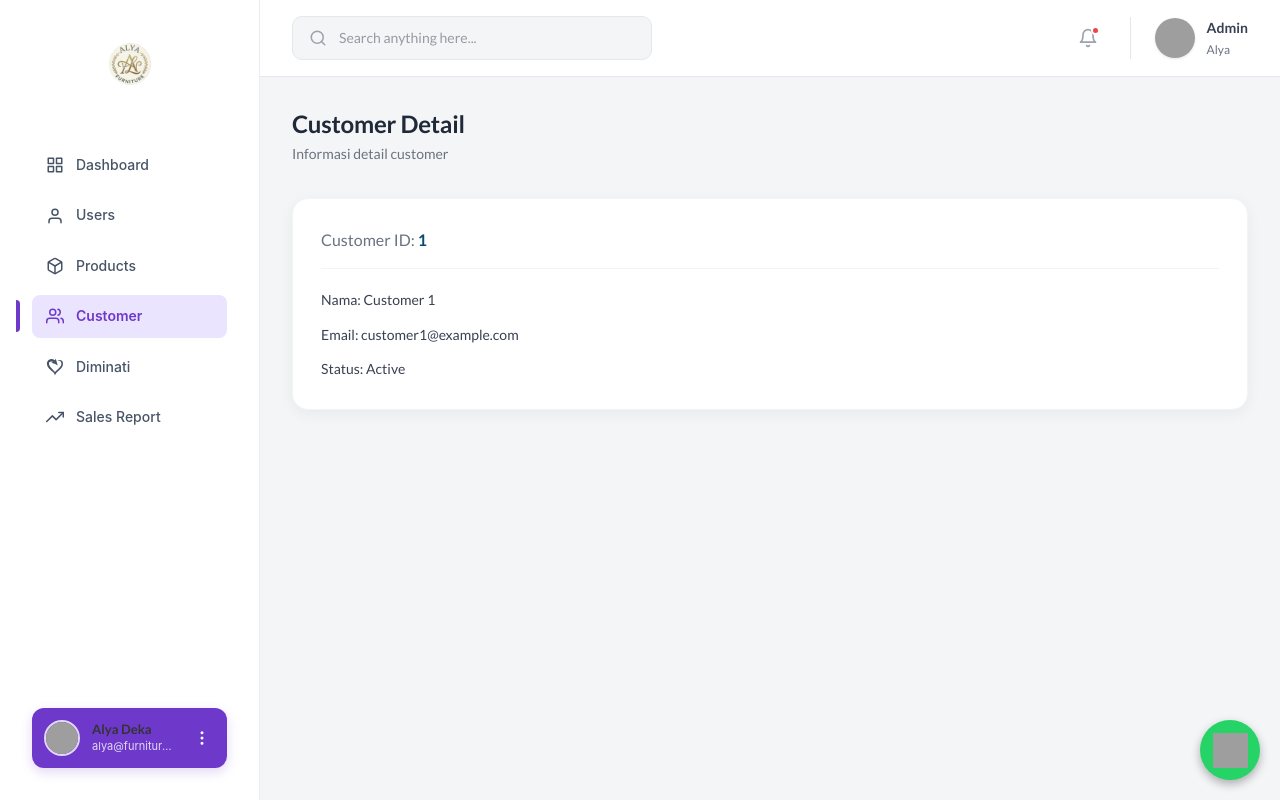
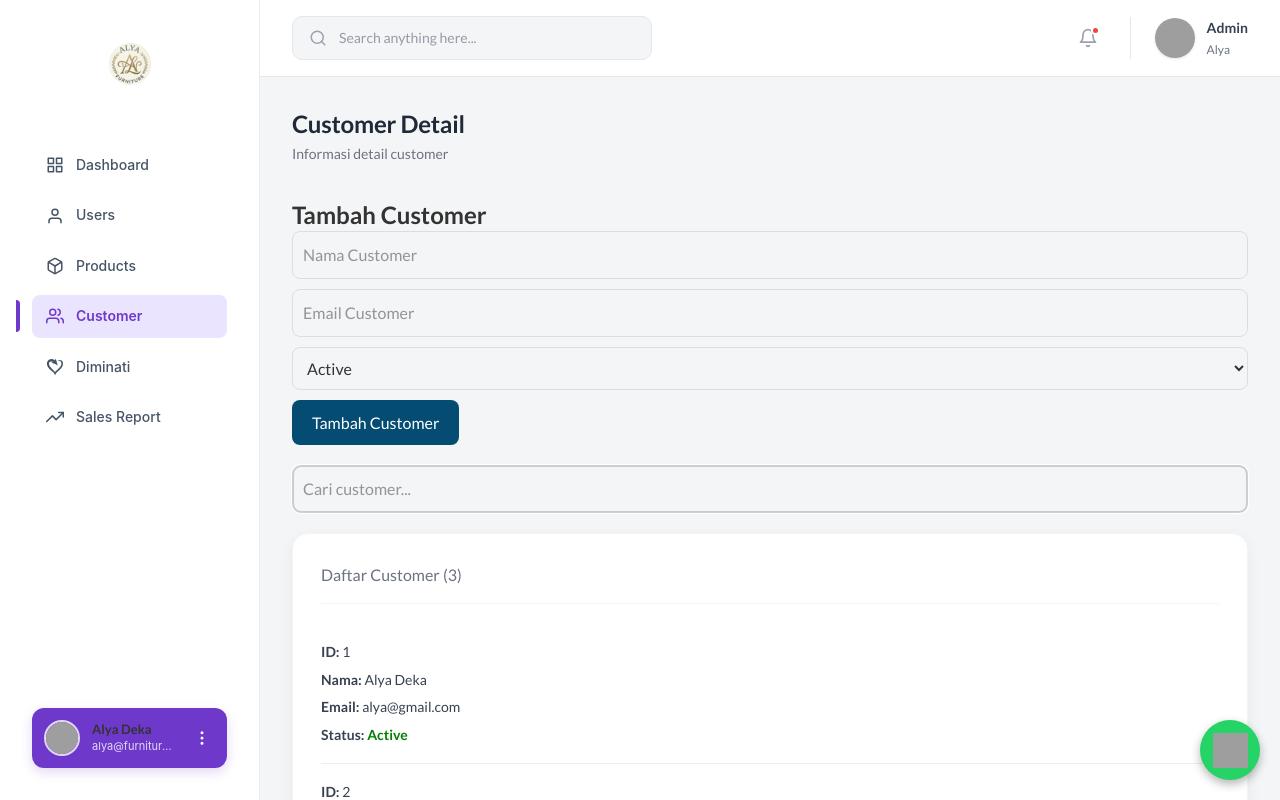
Before and after one commit to alya24si/FurnitureProgress, a React (Vite) app: page /customers/1 in a window 1280 px wide. Built offline with nearby package versions, Linux system fonts and the light colour scheme; grey boxes are pictures that could not be loaded.

Commit message:
peruehan baru nambahkan useref

```diff
--- a/src/pages/main/CustomerDetail.jsx
+++ b/src/pages/main/CustomerDetail.jsx
@@ -1,23 +1,197 @@
 import { useParams } from 'react-router-dom';
+import { useRef, useEffect, useState } from 'react';
 import Card from '../../Reusable/Card';
 
 function CustomerDetail() {
   const { id } = useParams();
+
+  const [search, setSearch] = useState('');
+  const [newName, setNewName] = useState('');
+  const [newEmail, setNewEmail] = useState('');
+  const [newStatus, setNewStatus] = useState('Active');
+
+  const [customers, setCustomers] = useState([
+    {
+      id: 1,
+      name: 'Alya Deka',
+      email: 'alya@gmail.com',
+      status: 'Active',
+    },
+    {
+      id: 2,
+      name: 'Andi Saputra',
+      email: 'andi@gmail.com',
+      status: 'Active',
+    },
+    {
+      id: 3,
+      name: 'Dinda Safitri',
+      email: 'dinda@gmail.com',
+      status: 'Inactive',
+    },
+  ]);
+
+  const inputRef = useRef(null);
+
+  useEffect(() => {
+    inputRef.current.focus();
+  }, []);
+
+  const addCustomer = () => {
+    if (!newName.trim() || !newEmail.trim()) {
+      alert('Nama dan Email harus diisi!');
+      return;
+    }
+
+    const newCustomer = {
+      id: customers.length + 1,
+      name: newName,
+      email: newEmail,
+      status: newStatus,
+    };
+
+    setCustomers([...customers, newCustomer]);
+
+    setNewName('');
+    setNewEmail('');
+    setNewStatus('Active');
+  };
+
+  const filteredCustomers = customers.filter((customer) =>
+    customer.name.toLowerCase().includes(search.toLowerCase())
+  );
 
   return (
     <>
       <h1 className="admin-page-title">Customer Detail</h1>
       <p className="admin-page-subtitle">Informasi detail customer</p>
 
-      <Card style={{ borderRadius: '16px', border: '1px solid #f3f4f6', padding: '28px' }}>
+      <h3>Tambah Customer</h3>
+
+      <input
+        type="text"
+        placeholder="Nama Customer"
+        value={newName}
+        onChange={(e) => setNewName(e.target.value)}
+        style={{
+          width: '100%',
+          padding: '10px',
+          borderRadius: '8px',
+          border: '1px solid #ddd',
+          marginBottom: '10px',
+        }}
+      />
+
+      <input
+        type="email"
+        placeholder="Email Customer"
+        value={newEmail}
+        onChange={(e) => setNewEmail(e.target.value)}
+        style={{
+          width: '100%',
+          padding: '10px',
+          borderRadius: '8px',
+          border: '1px solid #ddd',
+          marginBottom: '10px',
+        }}
+      />
+
+      <select
+        value={newStatus}
+        onChange={(e) => setNewStatus(e.target.value)}
+        style={{
+          width: '100%',
+          padding: '10px',
+          borderRadius: '8px',
+          border: '1px solid #ddd',
+          marginBottom: '10px',
+        }}
+      >
+        <option value="Active">Active</option>
+        <option value="Inactive">Inactive</option>
+      </select>
+
+      <button
+        onClick={addCustomer}
+        style={{
+          backgroundColor: '#054C73',
+          color: '#fff',
+          border: 'none',
+          padding: '10px 20px',
+          borderRadius: '8px',
+          cursor: 'pointer',
+          marginBottom: '20px',
+        }}
+      >
+        Tambah Customer
+      </button>
+
+      <input
+        ref={inputRef}
+        type="text"
+        placeholder="Cari customer..."
+        value={search}
+        onChange={(e) => setSearch(e.target.value)}
+        style={{
+          width: '100%',
+          padding: '10px',
+          borderRadius: '8px',
+          border: '1px solid #ddd',
+          marginBottom: '20px',
+        }}
+      />
+
+      <Card
+        style={{
+          borderRadius: '16px',
+          border: '1px solid #f3f4f6',
+          padding: '28px',
+        }}
+      >
         <p style={styles.idRow}>
-          Customer ID: <span style={{ color: '#054C73', fontWeight: 700 }}>{id}</span>
+          Daftar Customer ({search ? filteredCustomers.length : customers.length})
         </p>
-        <div style={styles.list}>
-          <p style={styles.item}>Nama: Customer {id}</p>
-          <p style={styles.item}>Email: customer{id}@example.com</p>
-          <p style={styles.item}>Status: Active</p>
-        </div>
+
+        {(search ? filteredCustomers : customers).length > 0 ? (
+          (search ? filteredCustomers : customers).map((customer) => (
+            <div
+              key={customer.id}
+              style={{
+                borderBottom: '1px solid #eee',
+                padding: '12px 0',
+              }}
+            >
+              <p style={styles.item}>
+                <strong>ID:</strong> {customer.id}
+              </p>
+
+              <p style={styles.item}>
+                <strong>Nama:</strong> {customer.name}
+              </p>
+
+              <p style={styles.item}>
+                <strong>Email:</strong> {customer.email}
+              </p>
+
+              <p style={styles.item}>
+                <strong>Status:</strong>{' '}
+                <span
+                  style={{
+                    color:
+                      customer.status === 'Active'
+                        ? 'green'
+                        : 'red',
+                    fontWeight: 'bold',
+                  }}
+                >
+                  {customer.status}
+                </span>
+              </p>
+            </div>
+          ))
+        ) : (
+          <p>Tidak ada customer yang ditemukan.</p>
+        )}
       </Card>
     </>
   );
@@ -31,8 +205,11 @@ const styles = {
     paddingBottom: '16px',
     borderBottom: '1px solid #f3f4f6',
   },
-  list: { display: 'flex', flexDirection: 'column', gap: '12px' },
-  item: { fontSize: '14px', color: '#374151', margin: 0 },
+  item: {
+    fontSize: '14px',
+    color: '#374151',
+    margin: '5px 0',
+  },
 };
 
 export default CustomerDetail;
```
